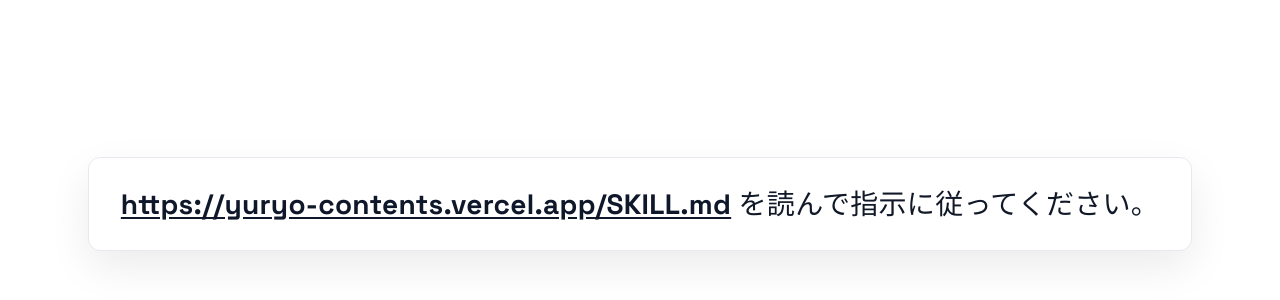
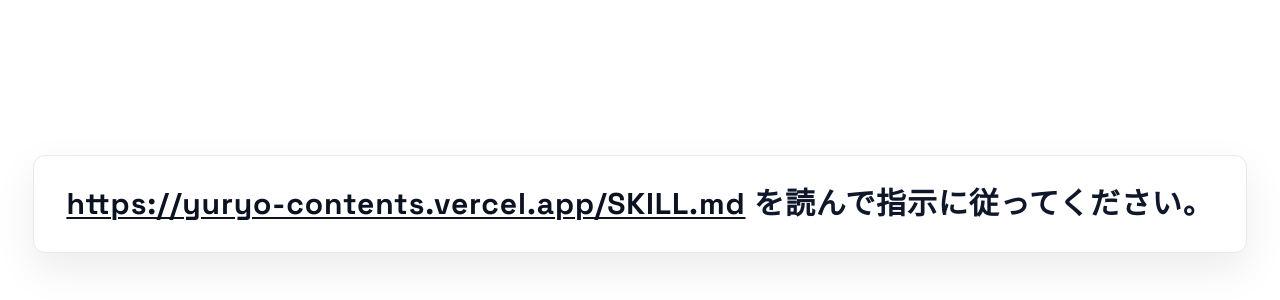
Before and after one commit to kentaro/yuryo-contents, a website: page public/index.html in a window 1280 px wide. Shown: the part 196-496 px from the top of the page. Drawn offline with Linux system fonts and the light colour scheme.

Commit message:
fully center landing message and strengthen typography

```diff
--- a/public/index.html
+++ b/public/index.html
@@ -11,9 +11,11 @@
       body {
         margin: 0;
         min-height: 100vh;
-        display: grid;
-        place-items: center;
-        background: #fff;
+        min-width: 100vw;
+        display: flex;
+        align-items: center;
+        justify-content: center;
+        background: #ffffff;
         color: #111;
         font-family: "Space Grotesk", "Inter", "Hiragino Kaku Gothic ProN", "Yu Gothic", sans-serif;
       }
@@ -24,19 +26,22 @@
         border-radius: 12px;
         box-shadow: 0 16px 40px rgba(0, 0, 0, 0.08);
         background: #ffffff;
-        font-size: 28px;
-        font-weight: 500;
-        letter-spacing: 0.01em;
+        font-size: clamp(20px, 2.7vw, 30px);
+        font-weight: 600;
+        letter-spacing: 0.03em;
         text-align: center;
         line-height: 1.6;
-        color: #111827;
+        color: #0f172a;
+        text-rendering: optimizeLegibility;
+        -webkit-font-smoothing: antialiased;
       }
 
       .message a {
-        color: #0f172a;
-        font-weight: 700;
+        color: #0b1220;
+        font-weight: 800;
         text-decoration: underline;
         text-underline-offset: 3px;
+        text-decoration-thickness: 2px;
       }
     </style>
   </head>
```
